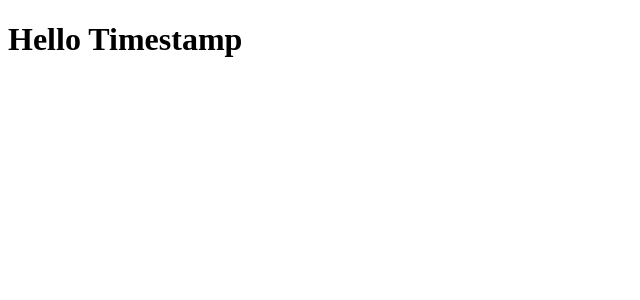
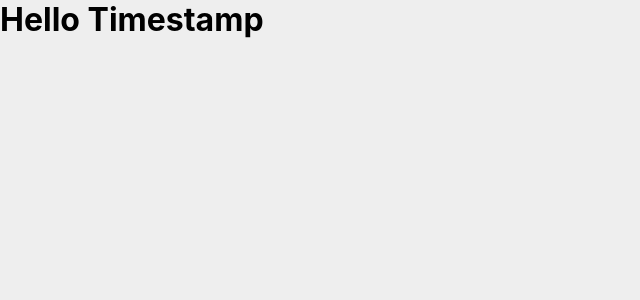
Before and after one commit to sidinei-silva/code_toolbox, a React (Create React App) app: page /timestamp in a window 1280 px wide. Shown: the top 300 px of the page, without its empty margins (0-640 px from the left). Built offline with nearby package versions, Linux system fonts and the light colour scheme.

Commit message:
Create global styles

```diff
--- a/src/routes.tsx
+++ b/src/routes.tsx
@@ -1,5 +1,6 @@
 import React from 'react';
 import { BrowserRouter, Switch, Route } from 'react-router-dom';
+import GlobalStyle from './styles/global';
 
 import Main from './pages/Main/index';
 import Timestamp from './pages/Timestamp';
@@ -7,6 +8,7 @@
 export default function Routes() {
   return (
     <BrowserRouter>
+      <GlobalStyle />
       <Switch>
         <Route path="/" exact component={Main} />
         <Route path="/timestamp" component={Timestamp} />
--- /dev/null
+++ b/src/styles/global.tsx
@@ -0,0 +1,21 @@
+import { createGlobalStyle } from 'styled-components';
+
+const GlobalStyle = createGlobalStyle`
+* {
+  box-sizing: border-box;
+  padding: 0;
+  margin: 0;
+  outline: 0;
+}
+body, html {
+  background: #eee;
+  font-family: -apple-system, BlinkMacSystemFont, 'Segoe UI', 'Roboto', 'Oxygen',
+    'Ubuntu', 'Cantarell', 'Fira Sans', 'Droid Sans', 'Helvetica Neue';
+  text-rendering: optimizeLegibility !important;
+  -webkit-font-smoothing: antialiased !important;
+  height: 100%;
+  width: 100%;
+}
+`;
+
+export default GlobalStyle;
```
